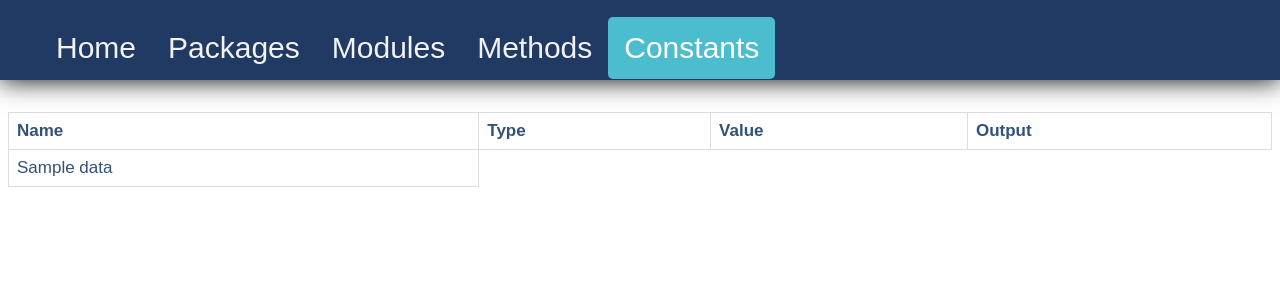
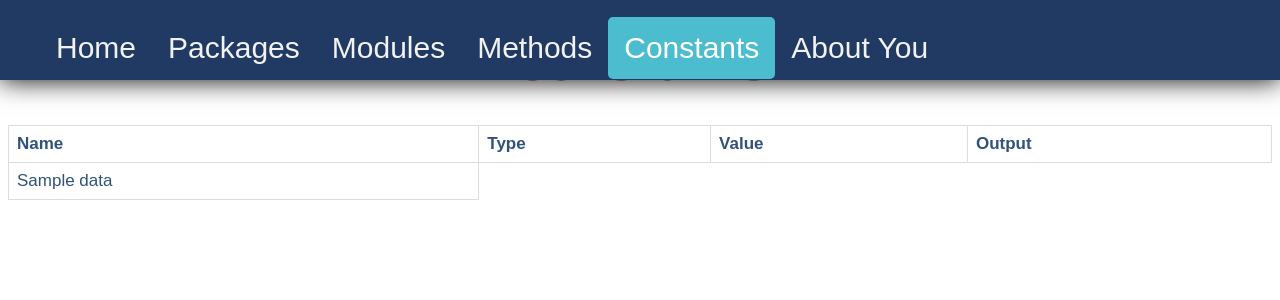
Before and after one commit to sedona-thomas/Database-Project, a Flask app: template webserver/templates/constants.html in a window 1280 px wide. Shown: the top 300 px of the page. Run offline with Flask 2, Linux system fonts and the light colour scheme; the template is opened without the code that fills it: most values are stand-ins (such as "Sample title", 1, 10 or a date in 2020); parts of the project's set-up code (start-up, migrations or seed data) failed here and were passed over.

Commit message:
there can only be one

```diff
--- a/webserver/server.py
+++ b/webserver/server.py
@@ -169,12 +169,12 @@ def constants():
 # localhost:8111/about_you
 @app.route('/about_you')
 def about_you():
-  command1 = text("SELECT method.* FROM method, method_keywords, method_favorite WHERE ((method_keywords.name = method.name) AND (method.name = method_favorite.method_name) AND (user_id = {0}))".format(CURRENT_USER_ID))
+  command1 = text("SELECT DISTINCT method.* FROM method, method_keywords, method_favorite WHERE ((method_keywords.name = method.name) AND (method.name = method_favorite.method_name) AND (user_id = {0}))".format(CURRENT_USER_ID))
   cursor1 = g.conn.execute(command1)
 
-  command2 = text("SELECT constant.* FROM constant, constant_keywords, constant_favorite WHERE ((constant_keywords.name = constant.name) AND (constant.name = constant_favorite.constant_name) AND (user_id = {0}))".format(CURRENT_USER_ID))
+  command2 = text("SELECT DISTINCT constant.* FROM constant, constant_keywords, constant_favorite WHERE ((constant_keywords.name = constant.name) AND (constant.name = constant_favorite.constant_name) AND (user_id = {0}))".format(CURRENT_USER_ID))
   cursor2 = g.conn.execute(command2)
-  command4 = text("SELECT module.* FROM module, module_keywords, module_favorite WHERE ((module_keywords.name = module.name) AND (module.name = module_favorite.module_name) AND (user_id = {0}))".format(CURRENT_USER_ID))
+  command4 = text("SELECT DISTINCT module.* FROM module, module_keywords, module_favorite WHERE ((module_keywords.name = module.name) AND (module.name = module_favorite.module_name) AND (user_id = {0}))".format(CURRENT_USER_ID))
   cursor4 = g.conn.execute(command4)
   method_data = []
   constant_data = []
--- a/webserver/static/index.css
+++ b/webserver/static/index.css
@@ -52,7 +52,7 @@ body
     margin-top: 200;
     padding:0;
     font-family: Tahoma, sans-serif;
-    text-align: left;
+   /* text-align: left;*/
     font-size: 17px;
     color: #31527a;
 }
--- a/webserver/templates/constants.html
+++ b/webserver/templates/constants.html
@@ -19,10 +19,11 @@
        <li><a href="modules">Modules</a>
        <li><a href="methods">Methods</a>
        <li><a class="active" href="constants">Constants</a>
+       <li><a href="about_you">About You</a>
       </ul>
     </nav>
   </header>
-        <h2 align="center">Constants</h2>
+        <h1 align="center">Constants</h1>
 
         <table>
        	    <tr>
```
